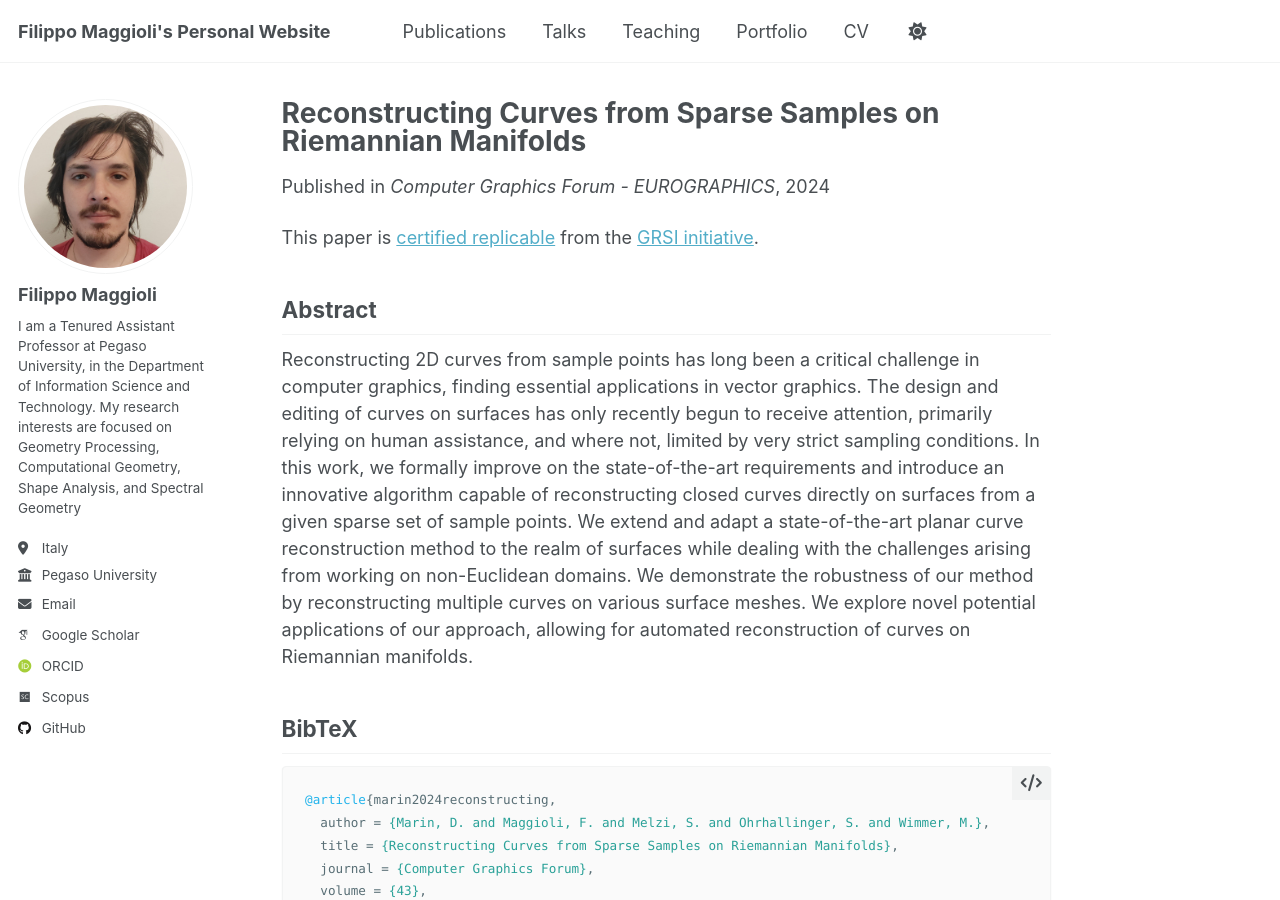
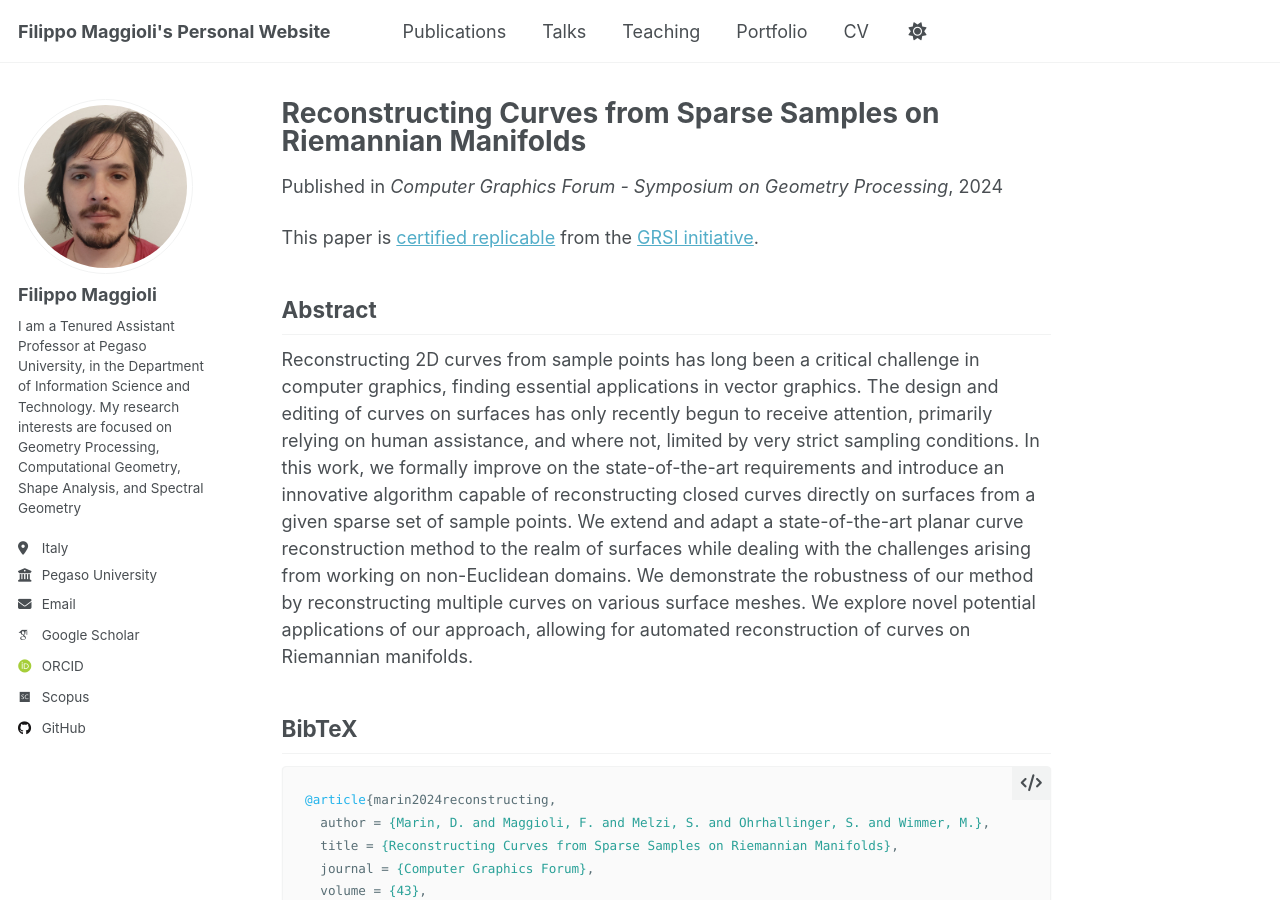
Before and after one commit to fmaggioli/fmaggioli.github.io, a Jekyll site: the page built from _publications/2024-07-31-sigdv.md, in a window 1280 px wide and 900 px high. Built offline with Jekyll 4.4.1, drawn with Linux system fonts in a browser that asks for light colours; some web fonts are replaced.

Commit message:
Update post-NeurIPS

```diff
--- a/_publications/2024-07-31-sigdv.md
+++ b/_publications/2024-07-31-sigdv.md
@@ -4,7 +4,7 @@ collection: publications
 category: manuscripts
 permalink: /publication/2024-07-31-sigdv
 date: 2024-07-31
-venue: 'Computer Graphics Forum - EUROGRAPHICS'
+venue: 'Computer Graphics Forum - Symposium on Geometry Processing'
 paperurl: '/files/2024-07-31-sigdv.pdf'
 arxivurl: 'https://arxiv.org/abs/2404.09661'
 bibtexurl: '/files/2024-07-31-sigdv.bib'
```
